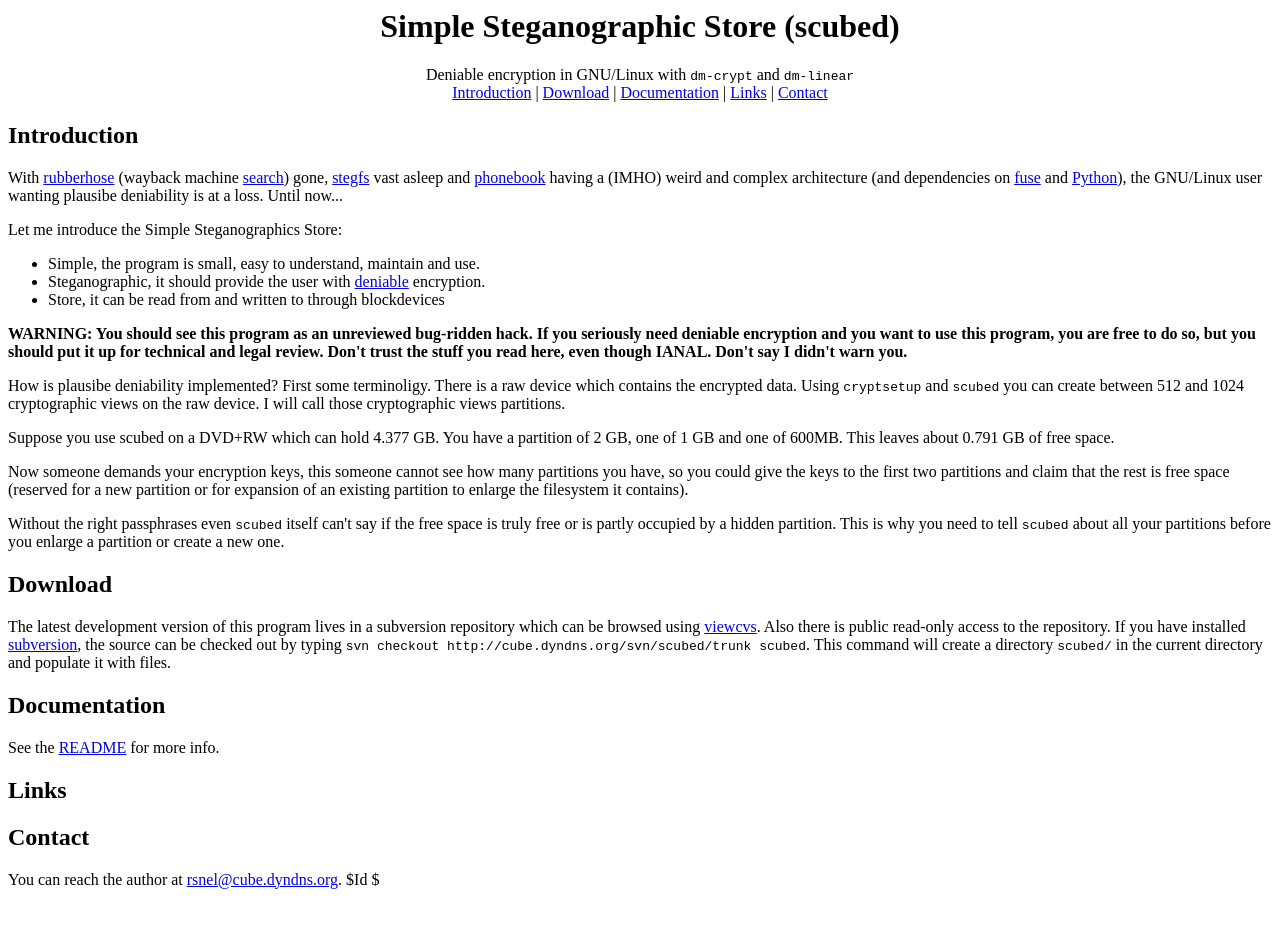
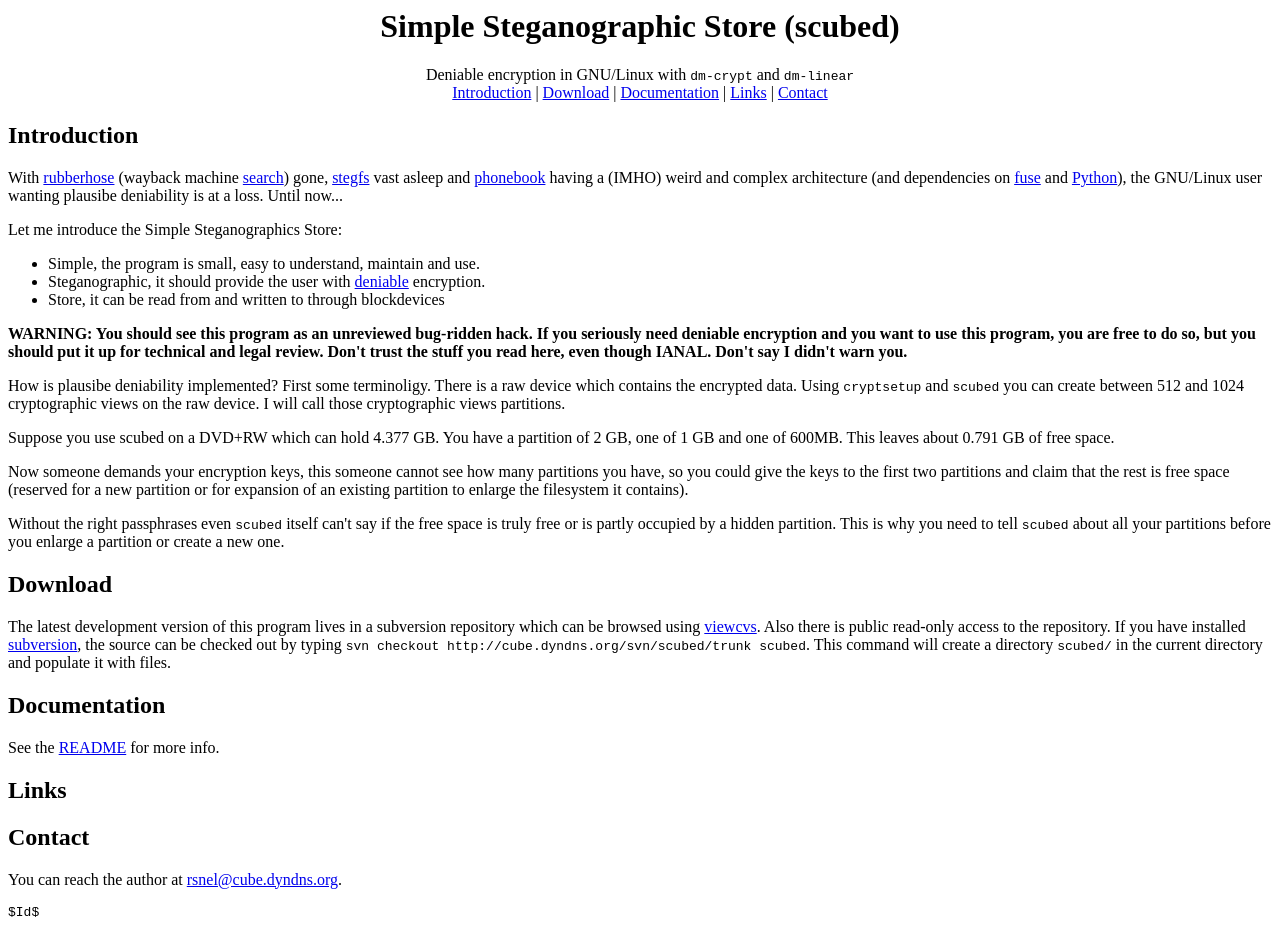
Before and after one commit to dolanor/scubed, a plain HTML site: page doc/index.html in a window 1280 px wide. Before the commit the page ends 897 px from the top, so only its background shows below. Drawn offline with Linux system fonts and the light colour scheme.

Commit message:
homepage update
git-svn-id: http://cube.dyndns.org/svn/scubed/trunk@20 b7942f9d-d5fe-0310-b58e-a0a6e2789caf

```diff
--- a/doc/index.html
+++ b/doc/index.html
@@ -71,6 +71,6 @@
 <H2><a name="contact">Contact</A></H2>
 You can reach the author at <a href="mailto:rsnel@cube.dyndns.org">rsnel@cube.dyndns.org</a>.
 
-$Id $
+<P><CODE>$Id$</CODE>
 </BODY>
 </HTML>
```
